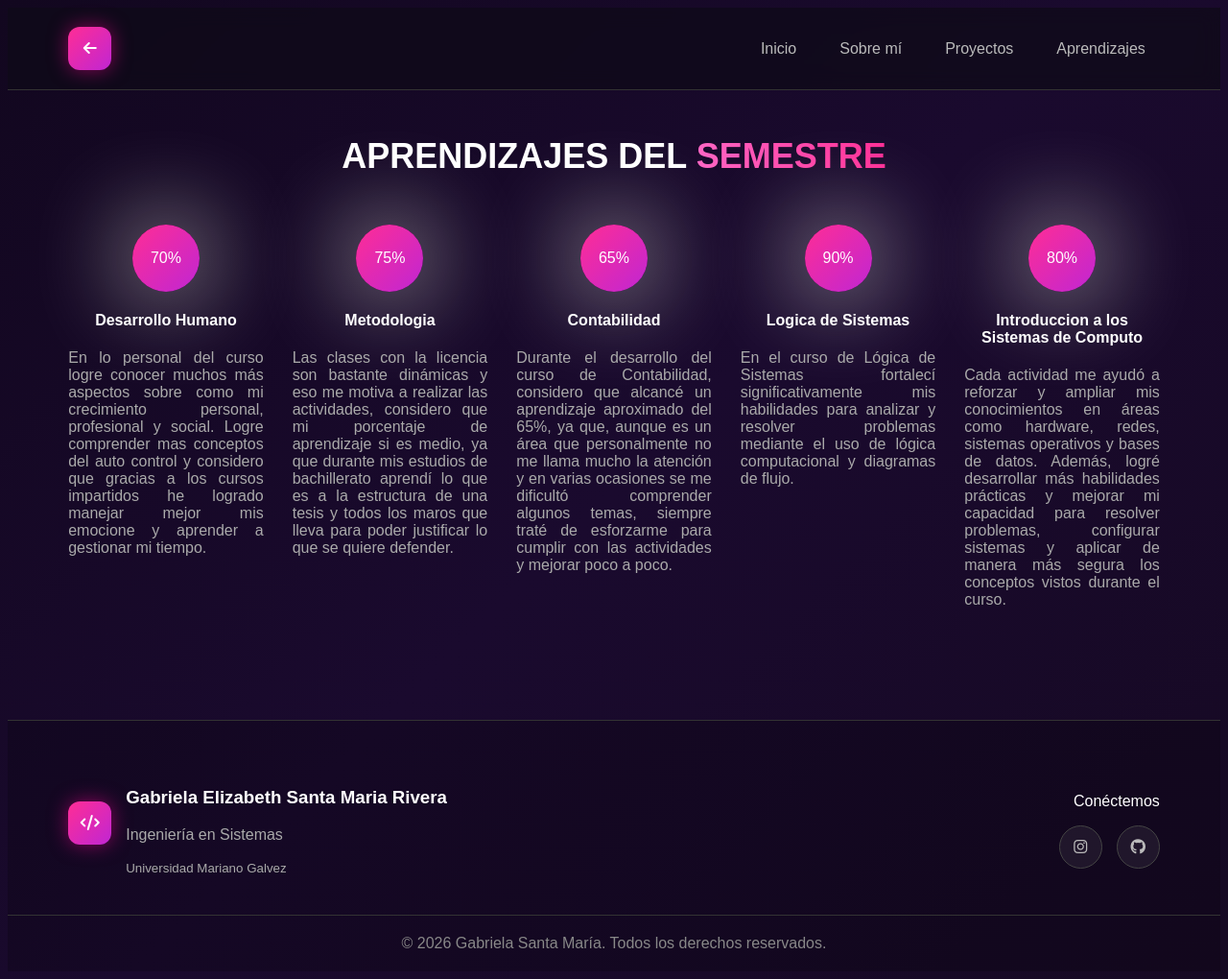
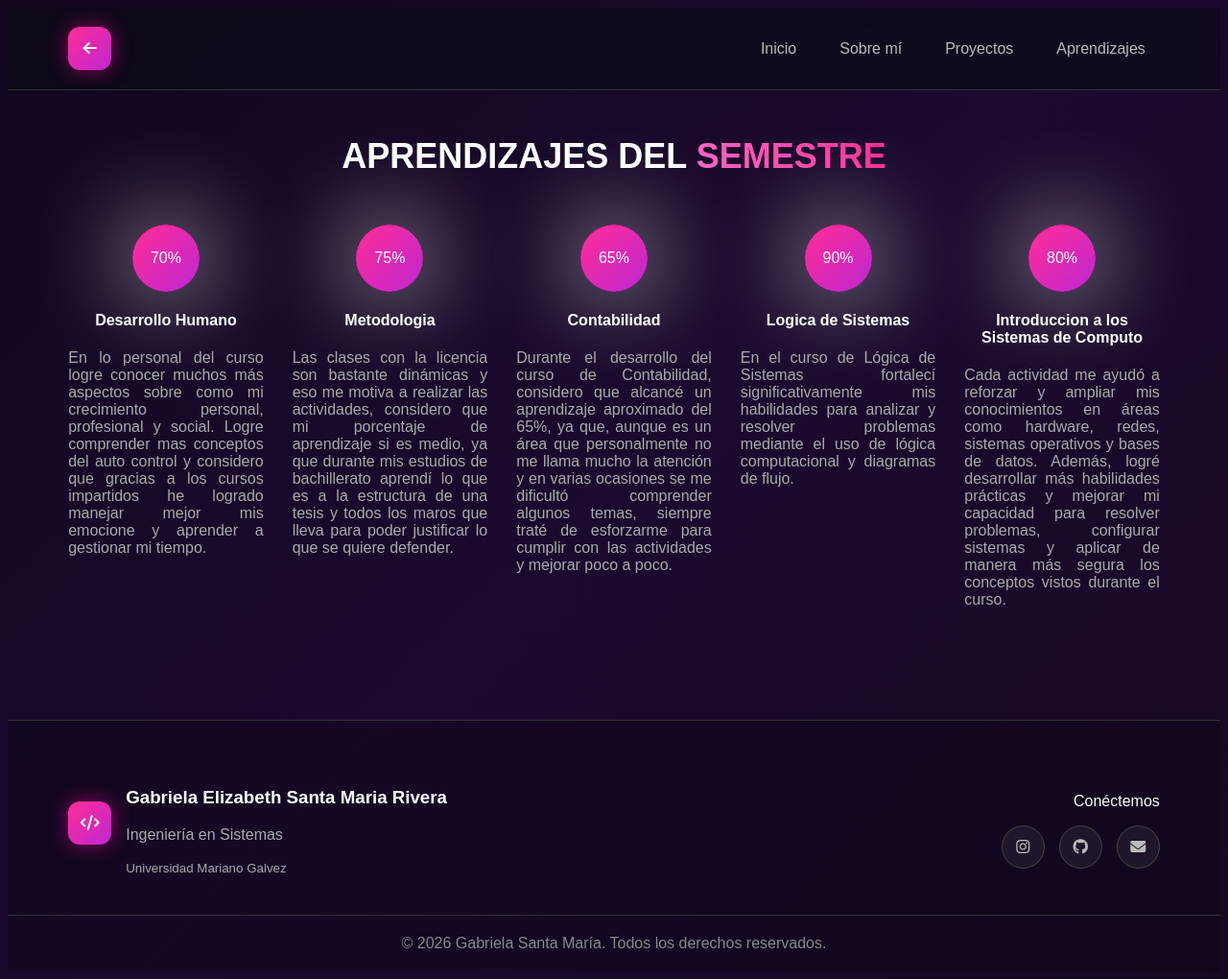
Before and after one commit to gsantam-umg/ProyectoPortafolio, a plain HTML site: page aprendizaje.html in a window 1280 px wide. Shown: the whole page at 96% size. Drawn offline with Linux system fonts and the light colour scheme.

Commit message:
cambio final footer

```diff
--- a/aprendizaje.html
+++ b/aprendizaje.html
@@ -98,9 +98,12 @@
       </div>
       <div class="footer-social">
         <p>Conéctemos</p>
-         <div class="social-icons">
+           <div class="social-icons">
           <a href="https://www.instagram.com/gabysss.rv/"><i class="fa-brands fa-instagram"></i></a>
           <a href="https://github.com/gsantam-umg"><i class="fa-brands fa-github"></i></a>
+         <a href="https://mail.google.com/mail/?view=cm&fs=1&to=gsantam@miumg.edu.gt" target="_blank">
+        <i class="fa-solid fa-envelope"></i>
+        </a>
         </div>
       </div>
     </div>
```
Also changed, not shown: proyectoconta.html (+3 -0 lines), proyectodh.html (+4 -1 lines), proyectologica.html (+4 -1 lines), proyectometo.html (+3 -0 lines), proyectos.html (+4 -1 lines), proyectosistemas.html (+4 -1 lines), sobremi.html (+4 -1 lines).
